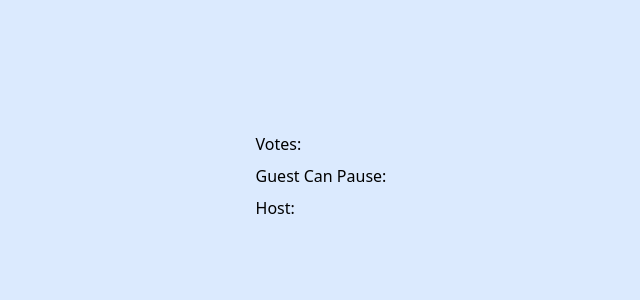
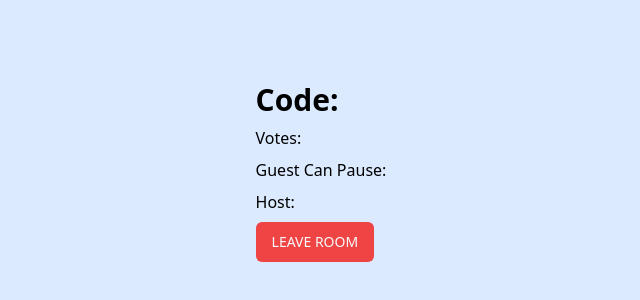
Before and after one commit to TheCoTam/music-app, a React (Vite) app in the folder client/: page /room/1 in a window 1280 px wide. Shown: the part 228-528 px from the top of the page, without its empty margins (319-959 px from the left). Built offline with nearby package versions, Linux system fonts and the light colour scheme; no server answers.

Commit message:
thêm nút rời khỏi phòng và áp dụng gọi api

```diff
--- a/client/src/Pages/home.jsx
+++ b/client/src/Pages/home.jsx
@@ -1,6 +1,9 @@
 import axios from "axios";
 import { useEffect, useState } from "react";
 import { Link, useNavigate } from "react-router-dom";
+
+axios.defaults.withCredentials = true;
+const url = import.meta.env.VITE_API_URL;
 
 const HomePage = () => {
   const navigate = useNavigate();
@@ -8,17 +11,13 @@ const HomePage = () => {
 
   useEffect(() => {
     async function fetchData() {
-      axios.defaults.withCredentials = true;
-      const url = import.meta.env.VITE_API_URL;
       const response = await axios.get(url + "/api/user-in-room");
       setRoomCode(response.data.code);
     }
 
     fetchData();
   }, []);
-  console.log(roomCode);
   if (roomCode) {
-    console.log("redirecting to room");
     navigate(`/room/${roomCode}`);
   }
 
--- a/client/src/Pages/room-join.jsx
+++ b/client/src/Pages/room-join.jsx
@@ -32,14 +32,9 @@ const RoomJoinPage = () => {
     const url = import.meta.env.VITE_API_URL;
     try {
       axios.defaults.withCredentials = true;
-      const res = await axios.post(url + "/api/join-room", {
+      await axios.post(url + "/api/join-room", {
         code: values.roomCode,
       });
-
-      console.log(res);
-
-      const test = await axios.get(url + "/api/user-in-room");
-      console.log(test.data);
 
       navigate(`/room/${values.roomCode}`);
     } catch (error) {
--- a/client/src/Pages/room.jsx
+++ b/client/src/Pages/room.jsx
@@ -1,28 +1,60 @@
+import { Button } from "@/components/ui/button";
 import axios from "axios";
 import { useEffect, useState } from "react";
-import { useParams } from "react-router-dom";
+import toast from "react-hot-toast";
+import { useNavigate, useParams } from "react-router-dom";
+
+const url = import.meta.env.VITE_API_URL;
+axios.defaults.withCredentials = true;
 
 const RoomPage = () => {
+  const navigate = useNavigate();
   const { roomCode } = useParams();
   const [room, setRoom] = useState({});
 
   useEffect(() => {
     async function getRoomDetail() {
-      axios.defaults.withCredentials = true;
-      const url = import.meta.env.VITE_API_URL;
-      const response = await axios.get(url + `/api/get-room?code=${roomCode}`);
-      setRoom(response.data);
+      try {
+        const response = await axios.get(
+          url + `/api/get-room?code=${roomCode}`
+        );
+        setRoom(response.data);
+      } catch (error) {
+        if (error.response.status === 404) {
+          navigate("/");
+          return;
+        }
+        console.log("[room]", error);
+        toast.error("Something went wrong");
+      }
     }
 
     getRoomDetail();
   }, [roomCode]);
 
+  const handleLeaveRoom = async () => {
+    try {
+      await axios.post(url + "/api/leave-room");
+      navigate("/");
+    } catch (error) {
+      console.log("[room]", error);
+      toast.error("Something went wrong");
+    }
+  };
+
   return (
     <div className="space-y-2">
-      <p className="text-3xl font-bold">{room.code}</p>
+      <p className="text-3xl font-bold">Code: {room.code}</p>
       <p>Votes: {room.votes_to_skip}</p>
       <p>Guest Can Pause: {room.guest_can_pause?.toString()}</p>
       <p>Host: {room.is_host?.toString()}</p>
+      <Button
+        variant="destructive"
+        className="uppercase"
+        onClick={handleLeaveRoom}
+      >
+        leave room
+      </Button>
     </div>
   );
 };
```
